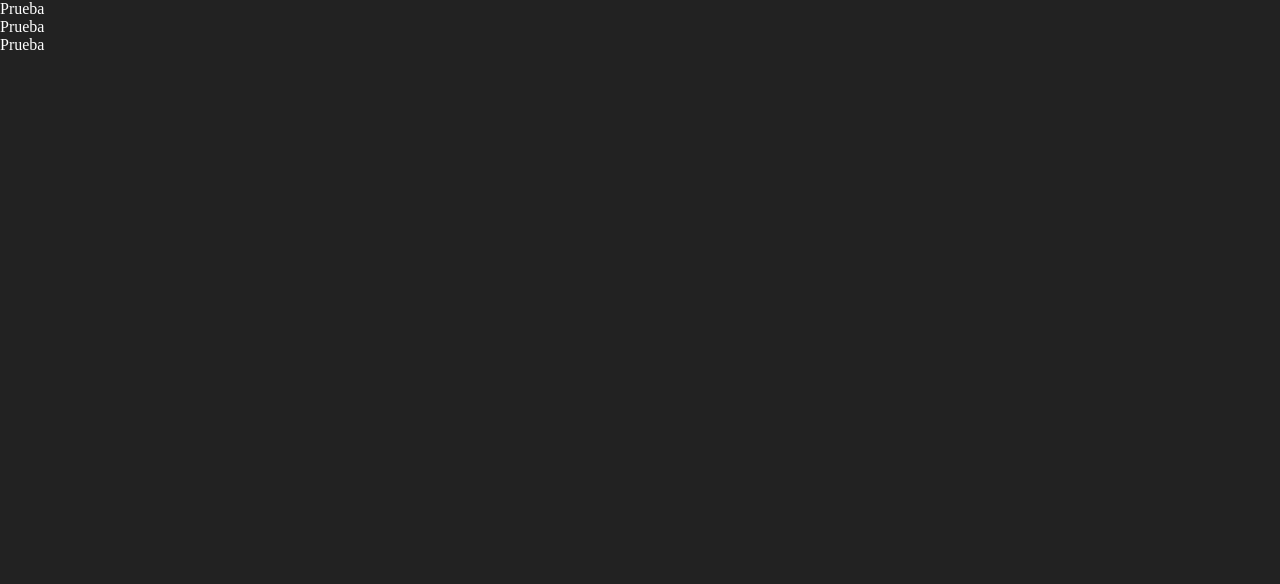
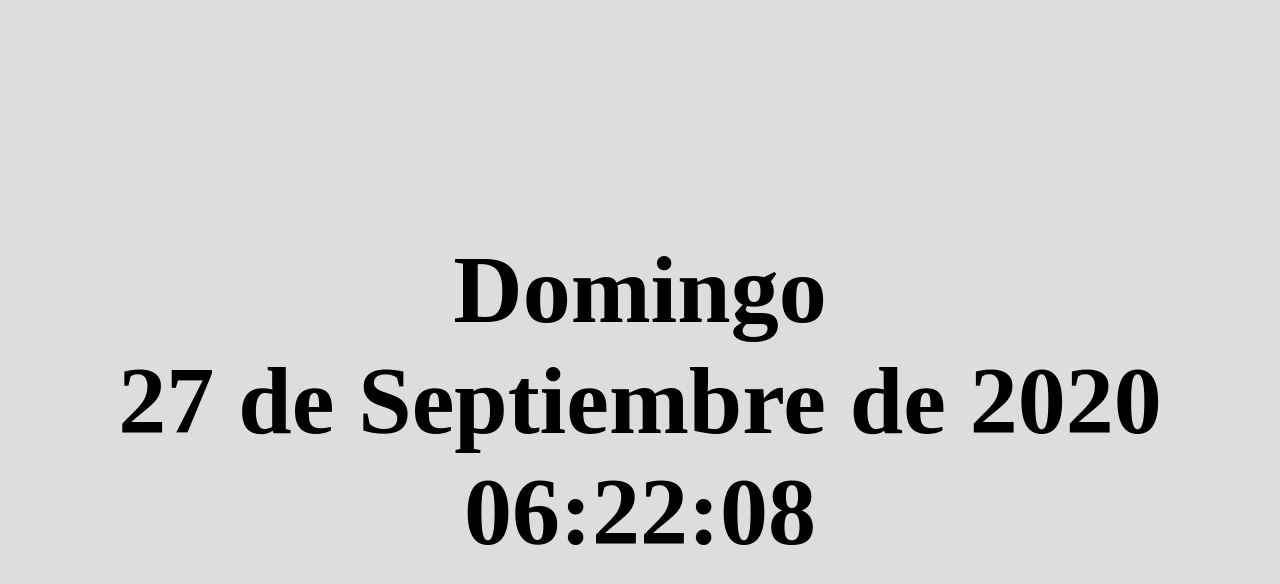
Before and after one commit to Sebastian-Sierra/prueba-gh-pages, a plain HTML site: page index.html in a window 1280 px wide. Drawn offline with Linux system fonts and the light colour scheme.

Commit message:
agregada funcionalidad de la hora

```diff
--- a/css/main.css
+++ b/css/main.css
@@ -8,4 +8,14 @@
     background-color: #222222;
     color: #ffffff;
     height: 100vh;
+    display: flex;
+    flex-direction: column;
+    justify-content: center;
+    align-items: center;
+    font-size: 6rem;
+    font-weight: bold;
 }
+
+.en-punto{
+    filter: invert(100%);
+}
--- a/index.html
+++ b/index.html
@@ -3,15 +3,17 @@
 <head>
     <meta charset="UTF-8">
     <meta name="viewport" content="width=device-width, initial-scale=1.0">
+    <!-- FAVICON -->
+    <link rel="shortcut icon" href="img/favicon.ico" type="image/x-icon">
     <!-- CUSTOM CSS -->
     <link rel="stylesheet" href="css/main.css">
     <title>Prueba gh-pages</title>
 </head>
 <body>
     <header id="principal">
-        <div class="dia-semana">Prueba</div>
-        <div class="dia">Prueba</div>
-        <div class="hora">Prueba</div>
+        <div id="dia-semana">Prueba</div>
+        <div id="dia">Prueba</div>
+        <div id="hora">Prueba</div>
     </header>
     <!-- SCRIPTS -->
     <script src="js/main.js"></script>
--- a/js/main.js
+++ b/js/main.js
@@ -0,0 +1,41 @@
+const dias_semana = [
+    "Domingo",
+    "Lunes",
+    "Martes",
+    "Miercoles",
+    "Jueves",
+    "Vierne",
+    "Sabado"
+];
+
+const meses = [
+    "Enero", "Febrero", "Marzo",
+    "Abril", "Mayo", "Junio",
+    "Julio", "Agosto", "Septiembre",
+    "Octubre", "Noviembre", "Diciembre"
+];
+
+function mostrarHora() {
+    const d = new Date();
+
+    const dia = d.getDate() + " de " + meses[d.getMonth()] + " de " + d.getFullYear();
+
+    const hora = (d.getHours() < 10) ? "0" + d.getHours() : d.getHours();
+    const minutos = (d.getMinutes() < 10) ? "0" + d.getMinutes() : d.getMinutes();
+    const segundos = (d.getSeconds() < 10) ? "0" + d.getSeconds() : d.getSeconds();
+
+    const hora_completa = `${hora}:${minutos}:${segundos}`;
+
+    document.getElementById("dia-semana").innerHTML = dias_semana[d.getDay()];
+    document.getElementById("dia").innerHTML = dia;
+    document.getElementById("hora").innerHTML = hora_completa;
+
+    const element = document.getElementById("principal");
+    if (d.getMinutes() != 0 && d.getSeconds() % 2 === 0) {
+        element.classList.add("en-punto");
+    }else{
+        element.classList.remove("en-punto");
+    }
+}
+
+setInterval(mostrarHora);
```
Also changed, not shown: img/favicon.ico (added).
